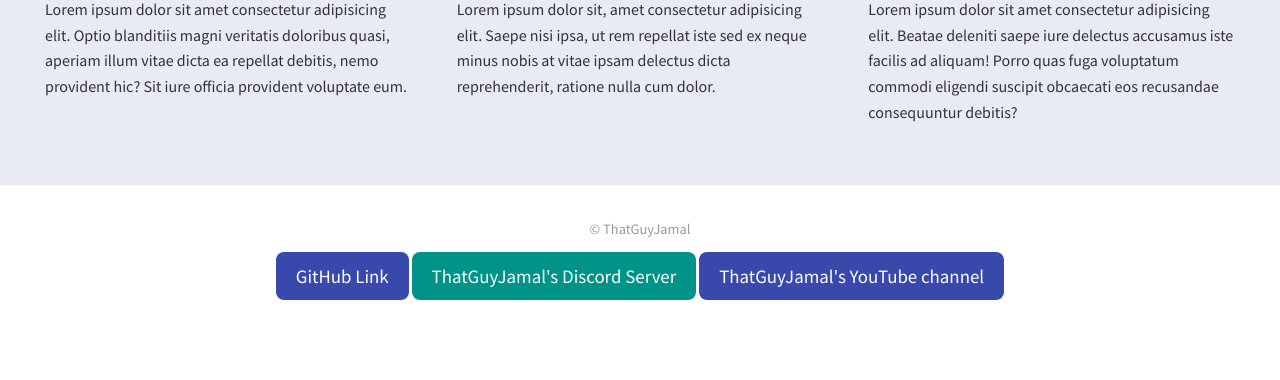
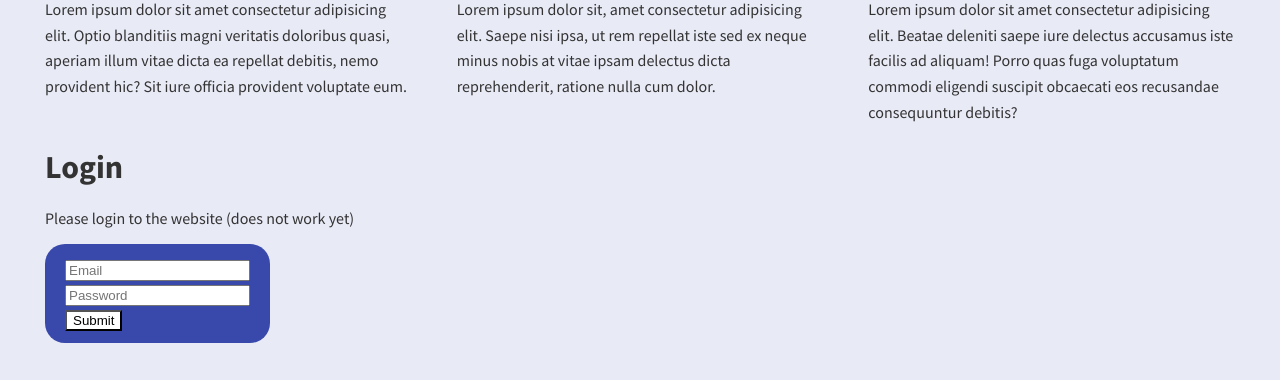
Before and after one commit to ThatGuyJamal/HTML-Template, a plain HTML site: page index.html in a window 1280 px wide. Shown: the part 572-952 px from the top of the page. Before the commit the page ends 892 px from the top, so only its background shows below. Drawn offline with Linux system fonts and the light colour scheme; a web font is replaced by a local one.

Commit message:
added login system
It does not work but i like the buttons lol

```diff
--- a/app/src/design/style.css
+++ b/app/src/design/style.css
@@ -94,6 +94,7 @@ body {
 .endheader {
 	background-color: #e8eaf6;
 	padding: 60px 45px;
+	margin: 0;
 }
 
 .features-inner {
@@ -135,3 +136,24 @@ body {
 .img {
 	width: 100%;
 }
+
+/* login functions */
+
+.login {
+	color: #333333;
+}
+
+.login-settings {
+	background-color: #3949ab;
+	color: #ffffff;
+	text-decoration: none;
+	padding: 12px 20px;
+	border-radius: 20px;
+	font-size: 1.18rem;
+	display: inline-block;
+}
+.log-button {
+	background-color: white;
+	text-decoration: none;
+	display: inline-block;
+}
--- a/index.html
+++ b/index.html
@@ -99,6 +99,20 @@
 					</p>
 				</div>
 			</div>
+
+			<div class="login">
+				<h1>Login</h1>
+				<p>Please login to the website (does not work yet)</p>
+				<form action="https://www.google.com/" method="POST">
+					<div class="login-settings">
+						<input type="text" placeholder="Email" />
+						<br />
+						<input type="text" placeholder="Password" />
+						<br />
+						<button class="log-button">Submit</button>
+					</div>
+				</form>
+			</div>
 		</div>
 
 		<!--Webpage footer-->
```
